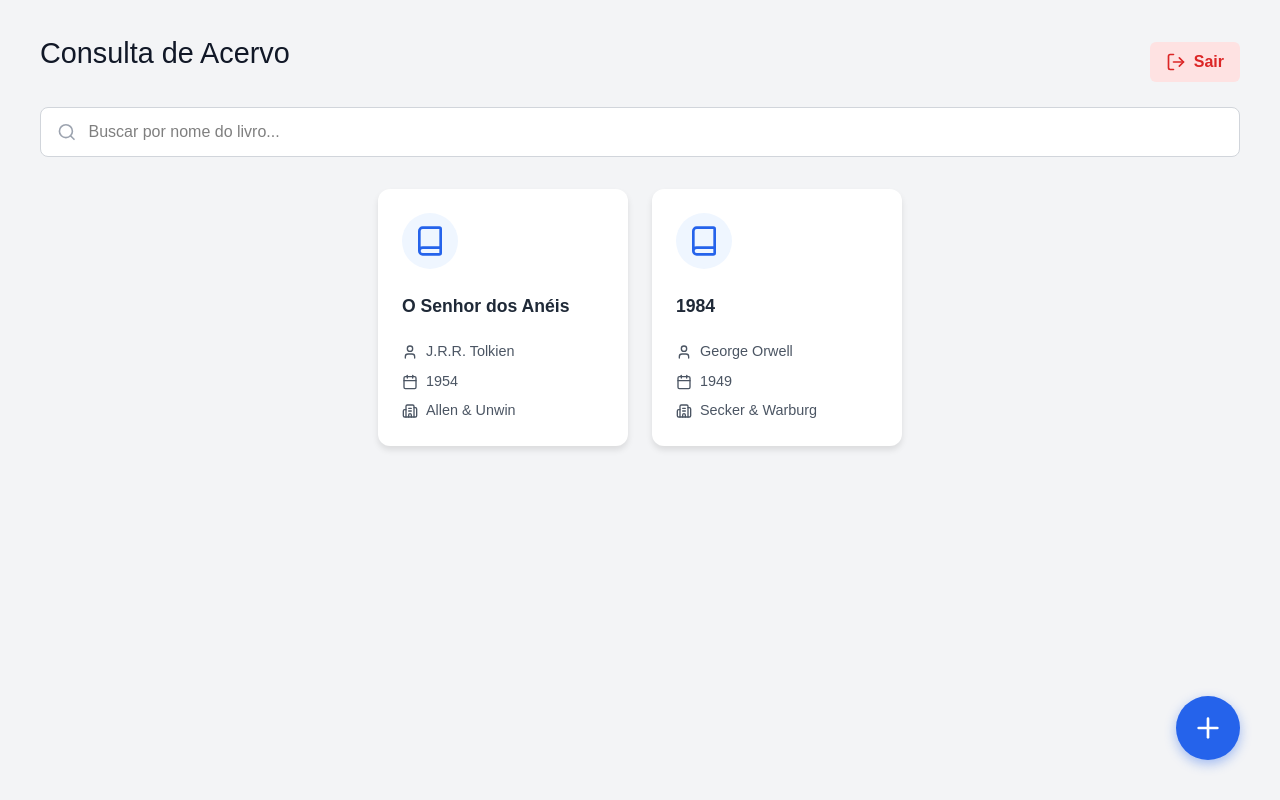
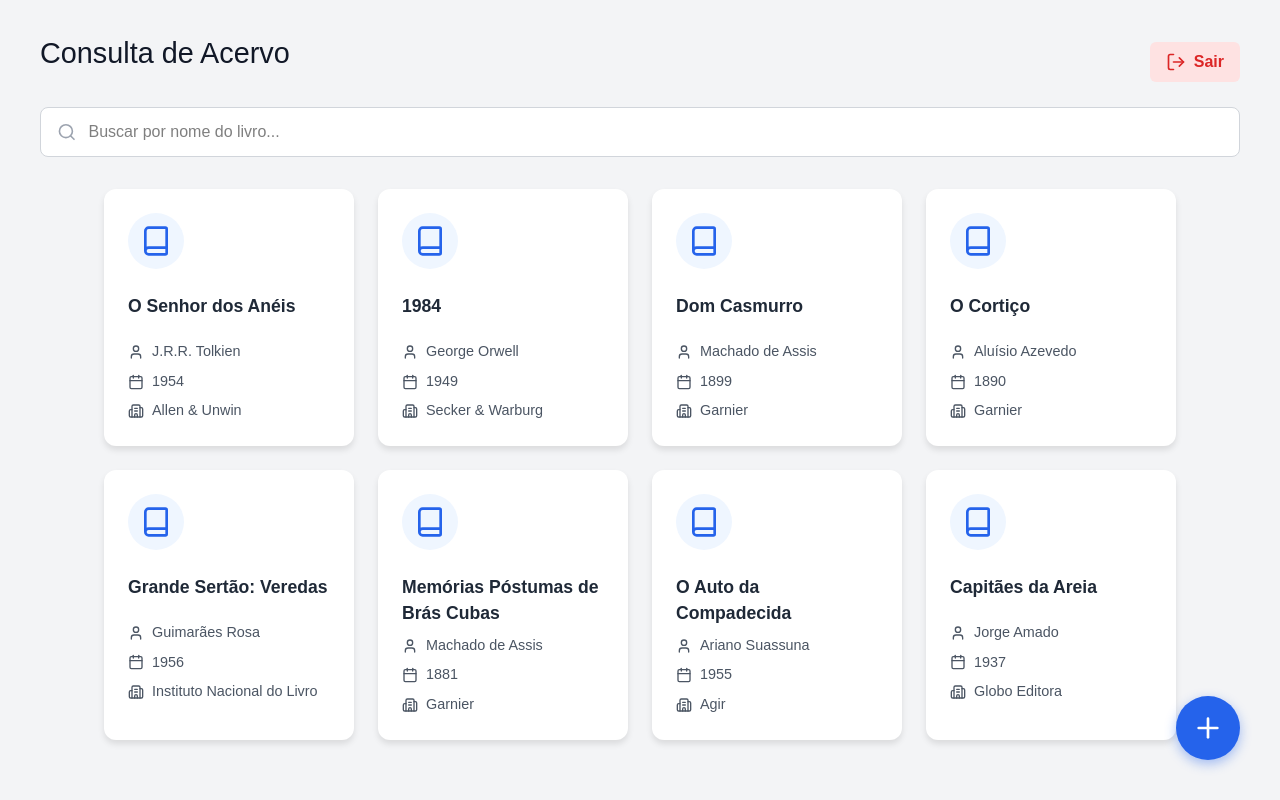
Before and after one commit to JoaoAJRomao/bibliotecav1, a Next.js app: page /dashboard in a window 1280 px wide. Built offline with nearby package versions, Linux system fonts and the light colour scheme.

Commit message:
Altera checagem do ano na adição de livro

```diff
--- a/app/dashboard/page.tsx
+++ b/app/dashboard/page.tsx
@@ -17,6 +17,12 @@ const BookSearch = () => {
   const [livros, setLivros] = useState<BookData[]>([
     { id: 1, nome: "O Senhor dos Anéis", autor: "J.R.R. Tolkien", ano: 1954, editora: "Allen & Unwin" },
     { id: 2, nome: "1984", autor: "George Orwell", ano: 1949, editora: "Secker & Warburg" },
+    { id: 3, nome: "Dom Casmurro", autor: "Machado de Assis", ano: 1899, editora: "Garnier" },
+    { id: 4, nome: "O Cortiço", autor: "Aluísio Azevedo", ano: 1890, editora: "Garnier" },
+    { id: 5, nome: "Grande Sertão: Veredas", autor: "Guimarães Rosa", ano: 1956, editora: "Instituto Nacional do Livro" },
+    { id: 6, nome: "Memórias Póstumas de Brás Cubas", autor: "Machado de Assis", ano: 1881, editora: "Garnier" },
+    { id: 7, nome: "O Auto da Compadecida", autor: "Ariano Suassuna", ano: 1955, editora: "Agir" },
+    { id: 8, nome: "Capitães da Areia", autor: "Jorge Amado", ano: 1937, editora: "Globo Editora" },
   ]);
   const router = useRouter();
 
@@ -44,11 +50,18 @@ const BookSearch = () => {
 
   const handleAddBook = (e: React.FormEvent) => {
     e.preventDefault();
+    const anoParseado = parseInt(novoLivro.ano, 10);
+
+    if (isNaN(anoParseado)) {
+      alert('Por favor, insira um ano válido');
+      return;
+    }
+
     const item: BookData = {
       id: Date.now(), // Gera um ID único simples
       nome: novoLivro.nome,
       autor: novoLivro.autor,
-      ano: parseInt(novoLivro.ano),
+      ano: anoParseado,
       editora: novoLivro.editora
     };
 
```
